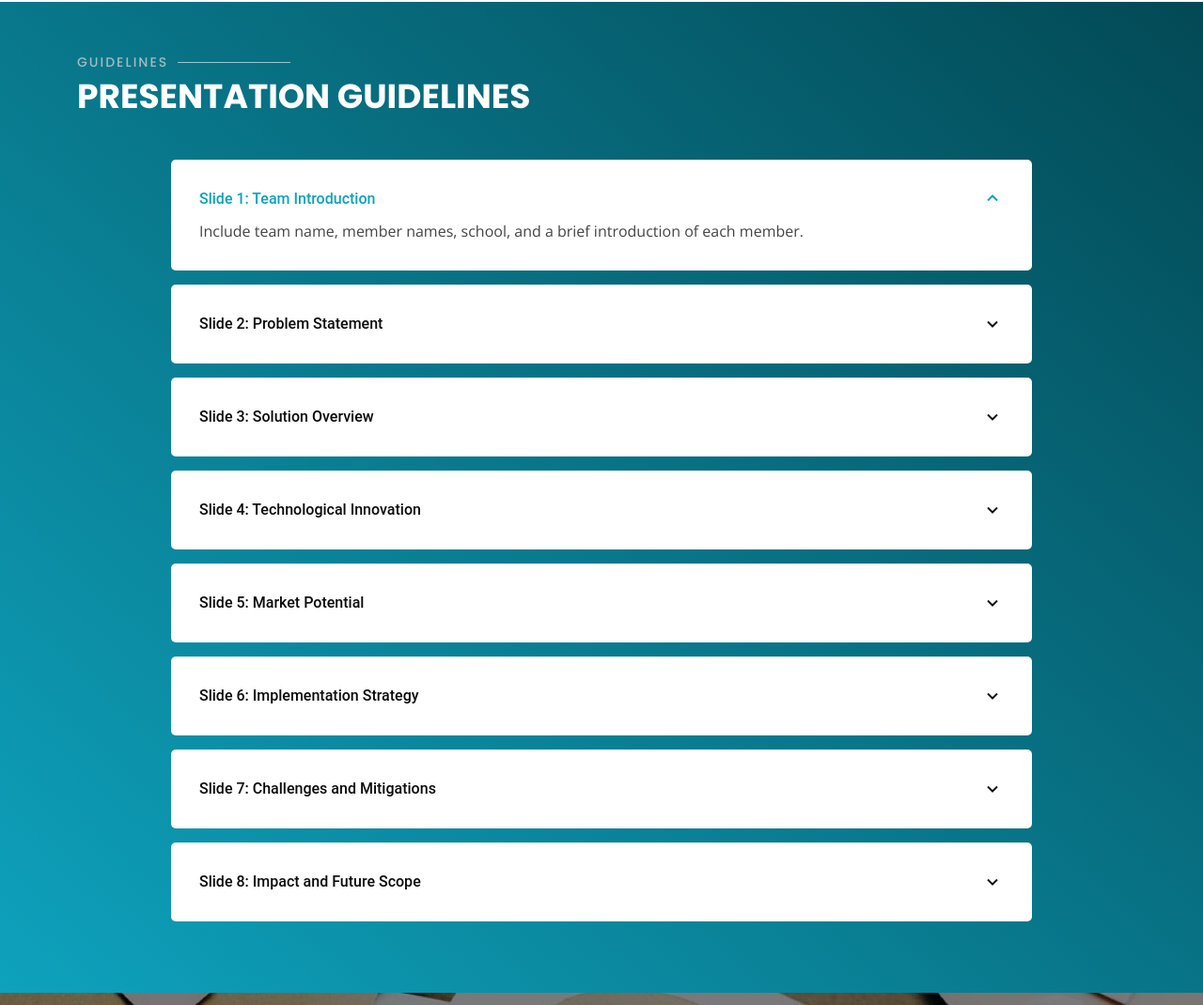
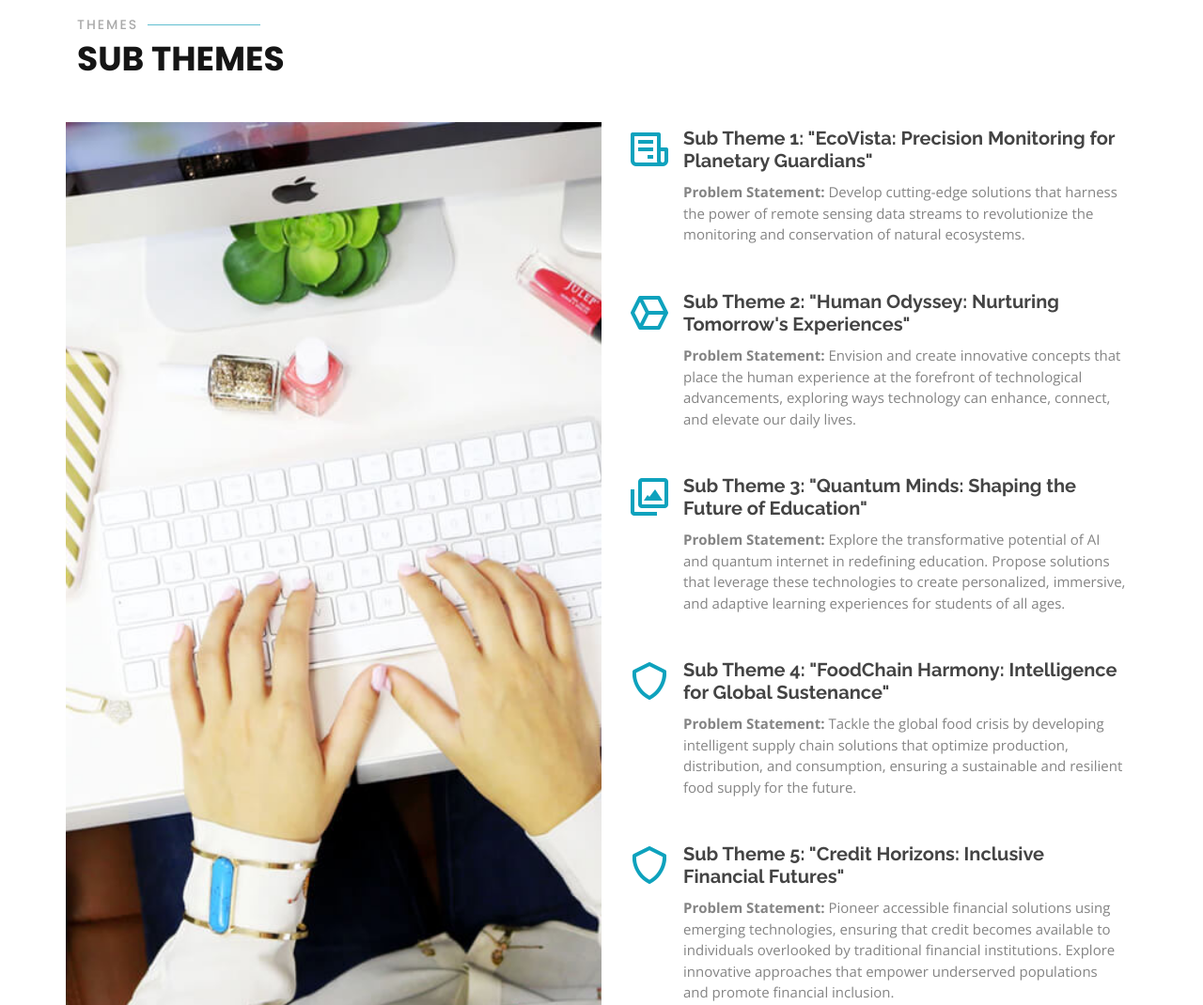
Before and after one commit to NimishaSinha03/Excellencia-Ideation, a plain HTML site: page index.html in a window 1280 px wide. Shown: the part 3080-4150 px from the top of the page at 94% size. Drawn offline with nearby package versions, Linux system fonts and the light colour scheme.

Commit message:
Subthemes

```diff
--- a/assets/css/style.css
+++ b/assets/css/style.css
@@ -1009,7 +1009,41 @@ section {
   color: #151515;
 }
 
-
+/*--------------------------------------------------------------
+# Sub Theme
+--------------------------------------------------------------*/
+.subtheme {
+  padding-top: 20px;
+}
+
+.subtheme .icon-box {
+  padding-left: 15px;
+}
+
+.subtheme .icon-box h4 {
+  font-size: 20px;
+  font-weight: 700;
+  margin: 5px 0 10px 60px;
+}
+
+.subtheme .icon-box i {
+  font-size: 48px;
+  float: left;
+  color: #0EA2BD;
+}
+
+.subtheme .icon-box p {
+  font-size: 15px;
+  color: #848484;
+  margin-left: 60px;
+}
+
+.subtheme .image {
+  background-position: center center;
+  background-repeat: no-repeat;
+  background-size: cover;
+  min-height: 400px;
+}
 
 /*--------------------------------------------------------------
 # Presentation Guidelines
--- a/index.html
+++ b/index.html
@@ -533,7 +533,48 @@ tr:nth-child(even) {
 <!--           cash prize section ends -->
 
 
-    <!-- ======= Presentation Guidelines ======= -->
+    <!-- ======= Sub Theme Section by Prachi======= -->
+    <section id="subtheme" class="subtheme">
+      <div class="container" data-aos="fade-up">
+        <div class="section-title">
+          <h2>Themes</h2>
+          <p>Sub Themes</p>
+        </div>
+        <div class="row">
+          <div class="image col-lg-6" style='background-image: url("assets/img/features.jpg");' data-aos="fade-right"></div>
+          <div class="col-lg-6" data-aos="fade-left" data-aos-delay="100">
+            <div class="icon-box mt-5 mt-lg-0" data-aos="zoom-in" data-aos-delay="150">
+              <i class="bx bx-receipt"></i>
+              <h4>Sub Theme 1: "EcoVista: Precision Monitoring for Planetary Guardians"</h4>
+              <p><b>Problem Statement:</b> Develop cutting-edge solutions that harness the power of remote sensing data streams to revolutionize the monitoring and conservation of natural ecosystems.</p>
+            </div>
+            <div class="icon-box mt-5" data-aos="zoom-in" data-aos-delay="150">
+              <i class="bx bx-cube-alt"></i>
+              <h4>Sub Theme 2: "Human Odyssey: Nurturing Tomorrow's Experiences"</h4>
+              <p><b>Problem Statement:</b> Envision and create innovative concepts that place the human experience at the forefront of technological advancements, exploring ways technology can enhance, connect, and elevate our daily lives.</p>
+            </div>
+            <div class="icon-box mt-5" data-aos="zoom-in" data-aos-delay="150">
+              <i class="bx bx-images"></i>
+              <h4>Sub Theme 3: "Quantum Minds: Shaping the Future of Education"</h4>
+              <p><b>Problem Statement:</b> Explore the transformative potential of AI and quantum internet in redefining education. Propose solutions that leverage these technologies to create personalized, immersive, and adaptive learning experiences for students of all ages.</p>
+            </div>
+            <div class="icon-box mt-5" data-aos="zoom-in" data-aos-delay="150">
+              <i class="bx bx-shield"></i>
+              <h4>Sub Theme 4: "FoodChain Harmony: Intelligence for Global Sustenance"</h4>
+              <p><b>Problem Statement:</b> Tackle the global food crisis by developing intelligent supply chain solutions that optimize production, distribution, and consumption, ensuring a sustainable and resilient food supply for the future.</p>
+            </div>
+            <div class="icon-box mt-5" data-aos="zoom-in" data-aos-delay="150">
+              <i class="bx bx-shield"></i>
+              <h4>Sub Theme 5: "Credit Horizons: Inclusive Financial Futures"</h4>
+              <p><b>Problem Statement:</b> Pioneer accessible financial solutions using emerging technologies, ensuring that credit becomes available to individuals overlooked by traditional financial institutions. Explore innovative approaches that empower underserved populations and promote financial inclusion.</p>
+            </div>
+          </div>
+        </div>
+
+      </div>
+    </section><!-- End Features Section -->
+
+    <!-- ======= Presentation Guidelines by Prachi ======= -->
     <section id="faq" class="faq">
       <div class="container" data-aos="fade-up">
 
@@ -626,7 +667,7 @@ tr:nth-child(even) {
 
 
 
-<!-- ======= Sample Slide Section ======= -->
+<!-- ======= Sample Slide Section  by Prachi======= -->
 <section id="sample" class="sample">
   <div class="container" data-aos="zoom-in">
 
@@ -642,7 +683,7 @@ tr:nth-child(even) {
 
 
 
-<!-- ======= Other Guidelines ======= -->
+<!-- ======= Other Guidelines by Prachi======= -->
 <section id="og" class="og">
   <div class="container" data-aos="fade-up">
 
```
